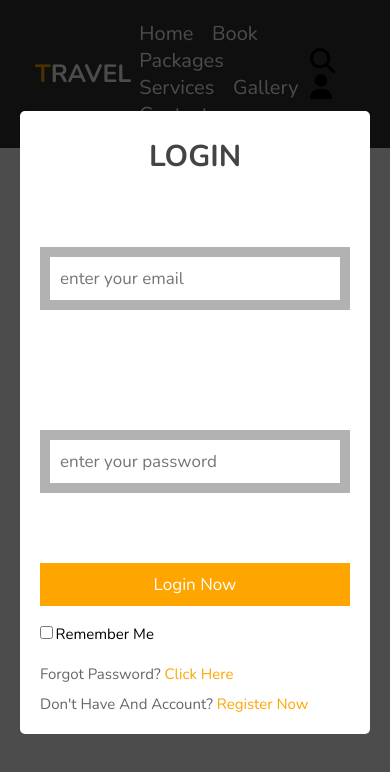
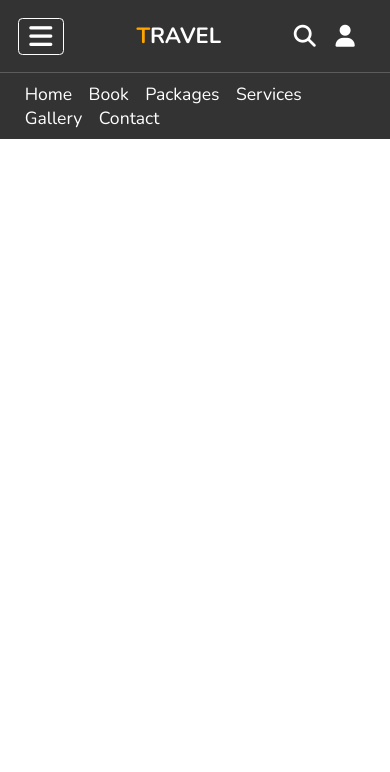
Before and after one commit to meghalakhwan/Tour-Travel-Agency-Website, a plain HTML site: page index.html in a window 390 px wide. Drawn offline with nearby package versions, Linux system fonts and the light colour scheme.

Commit message:
first commit

```diff
--- a/index.html
+++ b/index.html
@@ -15,6 +15,8 @@
 <!-- header section starts -->
 
 <header>
+
+<div id="menu-bar" class="fas fa-bars"></div>
 
     <a href="#" class="logo"><span>T</span>ravel</a>
     <nav class="navbar">
@@ -44,6 +46,8 @@
 
 <div class="login-form-container">
 
+
+    <i class="fas fa-time" id="form-close"></i>
     <form action="">
         <h3>login</h3>
         <input type="email" class="box" placeholder="enter your email">
@@ -52,7 +56,7 @@
         <input type="checkbox" id="remember">
         <label for="remember">remember me</label>
         <p>forgot password? <a href="#">click here</a></p>
-        <p>don't have and account? <a href="#">register now</a></p>
+        <p>don't have any account? <a href="#">register now</a></p>
 
     </form>
 </div>
--- a/script.js
+++ b/script.js
@@ -1,6 +1,9 @@
 let searchBtn = document.querySelector('#search-btn');
 let searchBar = document.querySelector('.search-bar-container');
 
+let formBtn = document.querySelector('#login-btn');
+let loginForm = document.querySelector('.login-form-container');
+let formClose = document.querySelector('#form-close')
 window.onscroll = () =>{
     searchBtn.classList.remove('fa-times');
     searchBar.classList.remove('active');
@@ -10,3 +13,11 @@ searchBtn.addEventListener('click', () =>{
     searchBtn.classList.toggle('fa-times');
     searchBar.classList.toggle('active');
 })
+
+formBtn.addEventListener('click', () =>{
+    loginForm.classList.add('active');
+})
+
+formClose.addEventListener('click', () =>{
+    loginForm.classList.remove('active');
+})
--- a/style.css
+++ b/style.css
@@ -75,7 +75,8 @@ header .navbar a:hover{
 
 header .icons i{
 font-size: 2.5rem;
-color: pointer;
+color: #fff;
+cursor: pointer;
 margin-right: 2rem;
 }
 
@@ -122,7 +123,7 @@ color: var(--orange);
 
 .login-form-container{
     position: fixed;
-    top: 0; left: 0;
+    top:-120%; left: 0;
     z-index: 10000;
     min-height: 100vh;
     width: 100%;
@@ -130,6 +131,10 @@ color: var(--orange);
     display: flex;
     align-items: center;
     justify-content: center;
+}
+
+.login-form-container .active{
+    top: 0;
 }
 
 .login-form-container form{
@@ -153,8 +158,8 @@ color: var(--orange);
     padding: 1rem;
     font-size: 1.7rem;
     color: #333;
-    margin: 6rem 0;
-    border: 1rem solid rgba(0,0,0,.3);
+    margin: .6rem 0;
+    border: .1rem solid rgba(0,0,0,.3);
     text-transform: none;
 }
 
@@ -184,3 +189,73 @@ font-size: 1.5rem;
 .login-form-container form p a{
     color: var(--orange);
 }
+
+.login-form-container form p a:hover{
+color: #333;
+text-decoration: underline;
+}
+
+.login-form-container #form-close{
+    position: absolute;
+    top: 2rem; right: 3rem;
+    font-size: 5rem;
+    color: #fff;
+    cursor: pointer;
+}
+
+#menu-bar{
+    color: #fff;
+    border:.1rem solid #fff;
+    border-radius: .5rem;
+    font-size: 3rem;
+    padding: .5rem 1.2rem;
+    cursor: pointer;
+    display: none;
+}
+
+
+
+
+
+
+
+
+
+/* media queries */
+
+@media (max-width:1200px){
+    html{
+        font-size: 55%;
+    }
+}
+
+@media (max-width: 991px){
+
+    header{
+        padding: 2rem;
+    }
+}
+
+@media (max-width: 768px){
+
+   #menu-bar{
+    display: initial;
+   }
+
+   header .navbar{
+    position: absolute;
+    top: 100%; right: 0; left: 0;
+    background: #333;
+    border-top: .1rem solid rgba(255,255,255,.2);
+    padding: 1rem 2rem;
+
+
+    header .navbar a{
+        display: block;
+        border-radius: .5rem;
+        padding:1.5rem;
+        margin: 1.5rem 0;
+        background: #222;
+    }
+   }
+}
```
